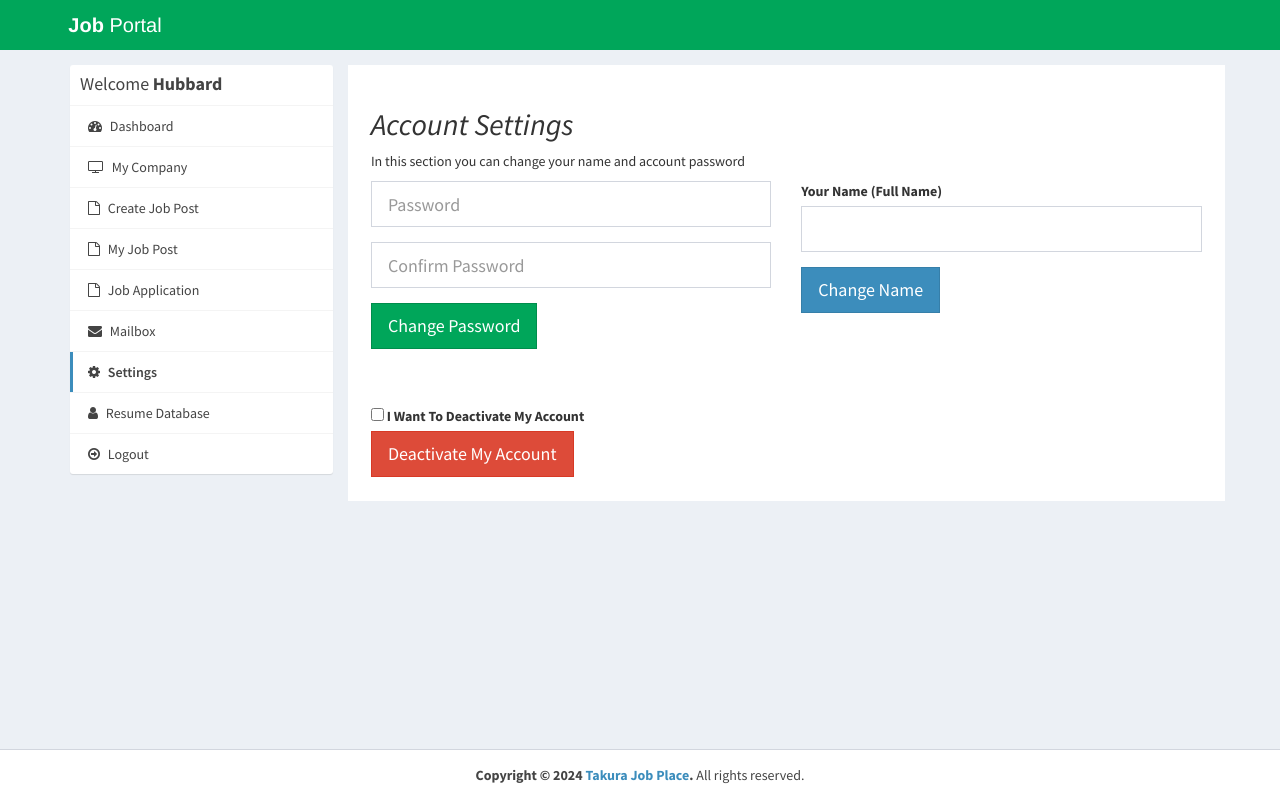
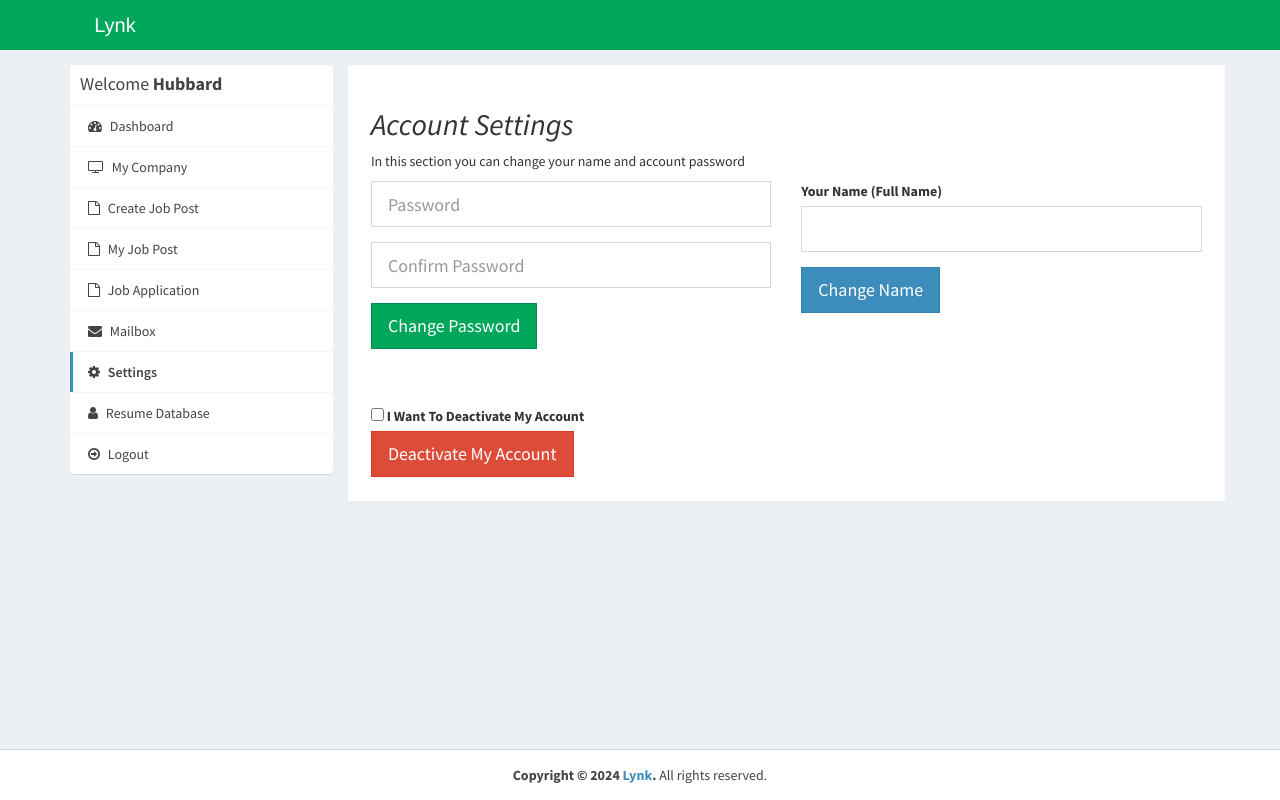
Before and after one commit to kafesu/test, a PHP site: page /company/settings.php in a window 1280 px wide. Run offline with PHP 8.4, Linux system fonts and the light colour scheme; a user stored in the database is signed in; some libraries are stand-ins or nearby versions.

Commit message:
Update settings.php

```diff
--- a/company/settings.php
+++ b/company/settings.php
@@ -16,7 +16,7 @@ if(empty($_SESSION['id_company'])) {
 <head>
   <meta charset="utf-8">
   <meta http-equiv="X-UA-Compatible" content="IE=edge">
-  <title>Takura Job Place</title>
+  <title>Lynk</title>
   <!-- Tell the browser to be responsive to screen width -->
   <meta content="width=device-width, initial-scale=1, maximum-scale=1, user-scalable=no" name="viewport">
   <!-- Bootstrap 3.3.7 -->
@@ -49,9 +49,9 @@ if(empty($_SESSION['id_company'])) {
     <!-- Logo -->
     <a href="index.php" class="logo logo-bg">
       <!-- mini logo for sidebar mini 50x50 pixels -->
-      <span class="logo-mini"><b>J</b>P</span>
+      <span class="logo-mini">L</span>
       <!-- logo for regular state and mobile devices -->
-      <span class="logo-lg"><b>Job</b> Portal</span>
+      <span class="logo-lg">Lynk</span>
     </a>
 
     <!-- Header Navbar: style can be found in header.less -->
@@ -145,7 +145,7 @@ if(empty($_SESSION['id_company'])) {
 
   <footer class="main-footer" style="margin-left: 0px;">
     <div class="text-center">
-      <strong>Copyright &copy; 2024 <a href=" ">Takura Job Place</a>.</strong> All rights
+      <strong>Copyright &copy; 2024 <a href=" ">Lynk</a>.</strong> All rights
     reserved.
     </div>
   </footer>
```
